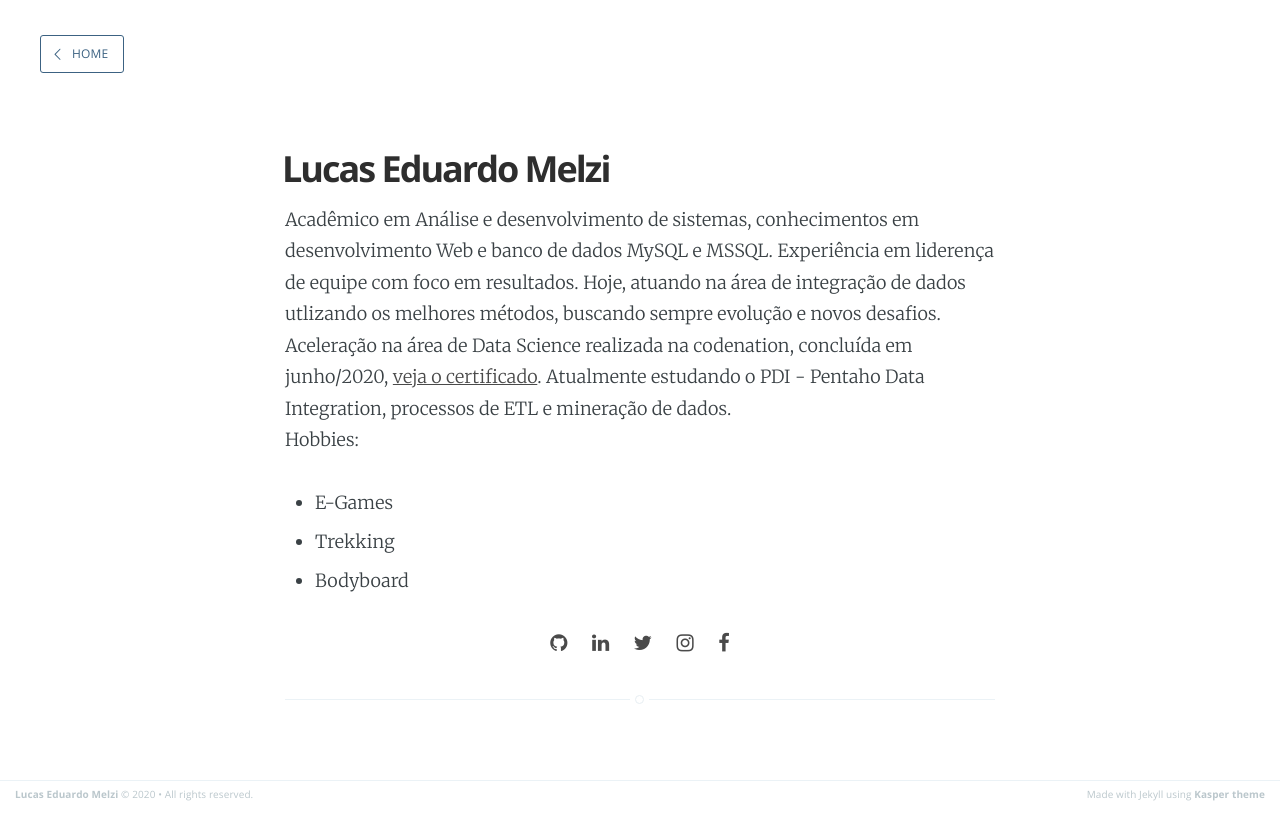
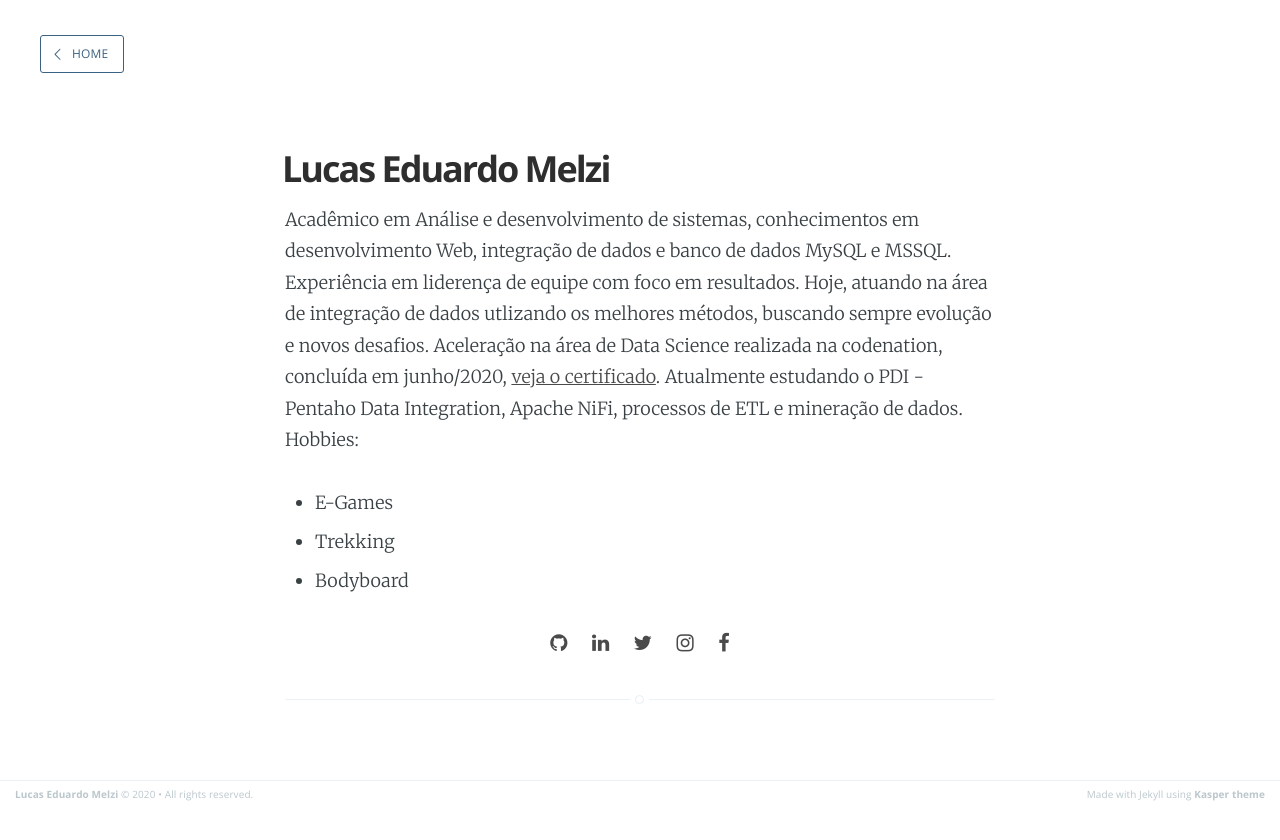
Before and after one commit to melzilucas/melzilucas.github.io, a Jekyll site: the page built from about.md, in a window 1280 px wide. Shown: the top 840 px of the page. Built offline with Jekyll 4.4.1, drawn with Linux system fonts in a browser that asks for light colours.

Commit message:
About modified

```diff
--- a/about.md
+++ b/about.md
@@ -3,10 +3,10 @@ layout: page
 title: Lucas Eduardo Melzi
 ---
 
-Acadêmico em Análise e desenvolvimento de sistemas, conhecimentos em desenvolvimento Web e banco de dados MySQL e MSSQL.
+Acadêmico em Análise e desenvolvimento de sistemas, conhecimentos em desenvolvimento Web, integração de dados e banco de dados MySQL e MSSQL.
 Experiência em liderença de equipe com foco em resultados.
 Hoje, atuando na área de integração de dados utlizando os melhores métodos, buscando sempre evolução e novos desafios. Aceleração na área de Data Science realizada na codenation, concluída em junho/2020, [veja o certificado](https://melzilucas.github.io/assets/images/certificado_codenation.pdf){:target="_blank" rel="noopener"}.
-Atualmente estudando o PDI - Pentaho Data Integration, processos de ETL e mineração de dados.
+Atualmente estudando o PDI - Pentaho Data Integration, Apache NiFi, processos de ETL e mineração de dados.
 <br>Hobbies:
 - E-Games
 - Trekking
```
